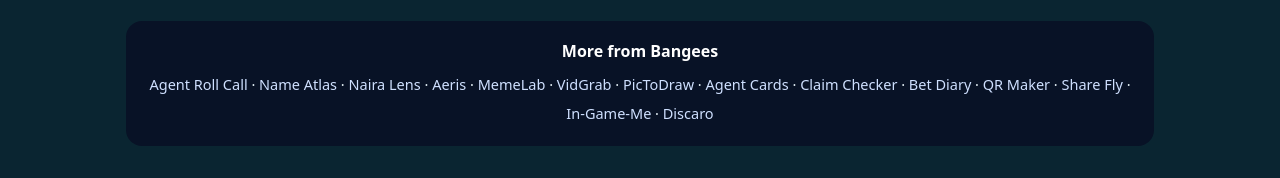
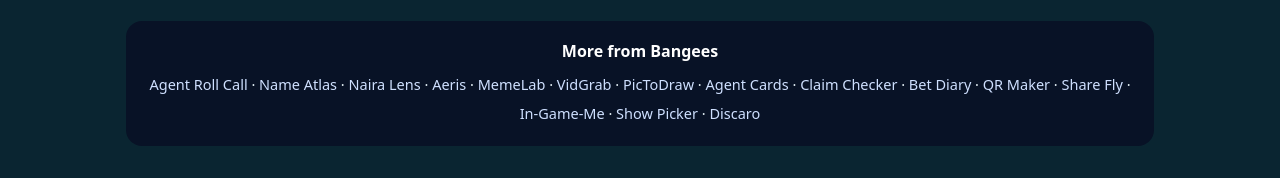
Before and after one commit to iambangees/scan-to-3d, a plain HTML site: page site/index.html in a window 1280 px wide. Shown: the part 1457-1635 px from the top of the page. Drawn offline with Linux system fonts and the light colour scheme.

Commit message:
Footer: add Show Picker to More from Bangees

```diff
--- a/site/index.html
+++ b/site/index.html
@@ -119,7 +119,7 @@
 
   <footer class="more">
     <div class="t">More from Bangees</div>
-    <nav style="font-size:14.5px;line-height:2;"><a href="https://iambangees.github.io/agent-roll-call/">Agent Roll Call</a> · <a href="https://iambangees.github.io/name-atlas/">Name Atlas</a> · <a href="https://iambangees.github.io/naira-lens/">Naira Lens</a> · <a href="https://iambangees.github.io/aeris/">Aeris</a> · <a href="https://iambangees.github.io/memelab/">MemeLab</a> · <a href="https://iambangees.github.io/vidgrab/">VidGrab</a> · <a href="https://iambangees.github.io/pic-to-draw/">PicToDraw</a> · <a href="https://iambangees.github.io/agent-cards/">Agent Cards</a> · <a href="https://iambangees.github.io/claim-checker/">Claim Checker</a> · <a href="https://iambangees.github.io/bet-diary/">Bet Diary</a> · <a href="https://iambangees.github.io/qr-maker/">QR Maker</a> · <a href="https://iambangees.github.io/share-fly/" style="color:#cfe0ff;text-decoration:none;">Share Fly</a> · <a href="https://iambangees.github.io/in-game-me/" style="color:#cfe0ff;text-decoration:none;">In-Game-Me</a> · <a href="https://discaro.vercel.app">Discaro</a></nav>
+    <nav style="font-size:14.5px;line-height:2;"><a href="https://iambangees.github.io/agent-roll-call/">Agent Roll Call</a> · <a href="https://iambangees.github.io/name-atlas/">Name Atlas</a> · <a href="https://iambangees.github.io/naira-lens/">Naira Lens</a> · <a href="https://iambangees.github.io/aeris/">Aeris</a> · <a href="https://iambangees.github.io/memelab/">MemeLab</a> · <a href="https://iambangees.github.io/vidgrab/">VidGrab</a> · <a href="https://iambangees.github.io/pic-to-draw/">PicToDraw</a> · <a href="https://iambangees.github.io/agent-cards/">Agent Cards</a> · <a href="https://iambangees.github.io/claim-checker/">Claim Checker</a> · <a href="https://iambangees.github.io/bet-diary/">Bet Diary</a> · <a href="https://iambangees.github.io/qr-maker/">QR Maker</a> · <a href="https://iambangees.github.io/share-fly/" style="color:#cfe0ff;text-decoration:none;">Share Fly</a> · <a href="https://iambangees.github.io/in-game-me/" style="color:#cfe0ff;text-decoration:none;">In-Game-Me</a> · <a href="https://iambangees.github.io/show-picker/" style="color:#cfe0ff;text-decoration:none;">Show Picker</a> · <a href="https://discaro.vercel.app">Discaro</a></nav>
   </footer>
 </div>
 
```
